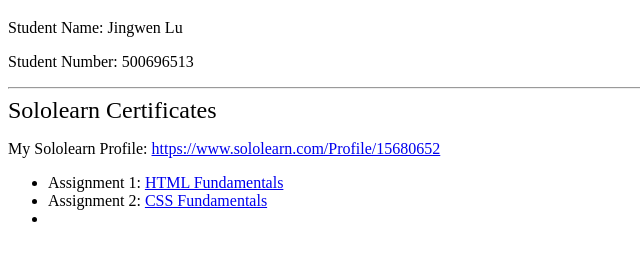
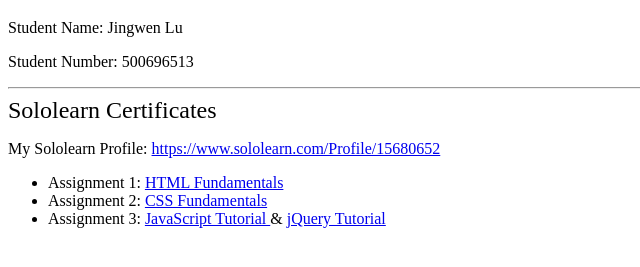
Before and after one commit to JingwenLu96/JingwenLu96.github.io, a plain HTML site: page index.html in a window 1280 px wide. Shown: the part 61-328 px from the top of the page, without its empty margins (0-640 px from the left). Drawn offline with Linux system fonts and the light colour scheme.

Commit message:
website update v3

```diff
--- a/index.html
+++ b/index.html
@@ -13,11 +13,16 @@
 <p>My Sololearn Profile: <a href="https://www.sololearn.com/Profile/15680652" target= "_blank">
  https://www.sololearn.com/Profile/15680652</a></p>
 <ul>
-<li>Assignment 1: <a href="https://github.com/JingwenLu96/JingwenLu96.github.io/blob/master/Sololearn%20HTML%20Fundamentals-Certificate-1014-15680652.pdf" target= "_blank"> HTML Fundamentals </a>
-</li>
+    <li>Assignment 1: <a href="https://github.com/JingwenLu96/JingwenLu96.github.io/blob/master/Sololearn%20HTML%20Fundamentals-Certificate-1014-15680652.pdf" target= "_blank"> HTML Fundamentals </a>
+    </li>
 
-<li>Assignment 2: <a href="https://github.com/JingwenLu96/JingwenLu96.github.io/blob/master/Sololearn%20CSS%20Fundamentals-Certificate-1023-15680652.pdf" target= "_blank"> CSS Fundamentals </a>
-<li>
+    <li>Assignment 2: <a href="https://github.com/JingwenLu96/JingwenLu96.github.io/blob/master/Sololearn%20CSS%20Fundamentals-Certificate-1023-15680652.pdf" target= "_blank"> CSS Fundamentals </a>
+    </li>
+
+    <li>Assignment 3: <a href="https://github.com/JingwenLu96/JingwenLu96.github.io/blob/master/Sololearn%20JavaScript%20Tutorial-Certificate-1024-15680652.pdf" target= "_blank"> JavaScript Tutorial </a>
+        <span> & </span>
+        <a href="https://github.com/JingwenLu96/JingwenLu96.github.io/blob/master/Sololearn%20jQuery%20Tutorial-Certificate-1082-15680652.pdf" target="_blank"> jQuery Tutorial </a>
+    </li>
 </ul>
 </body>
 </html>
```
